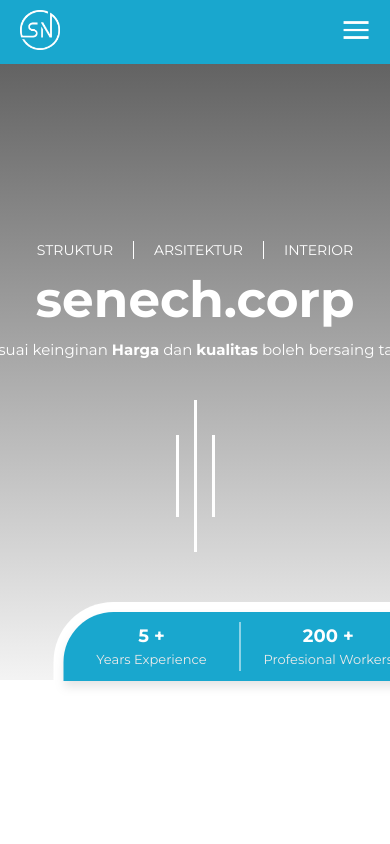
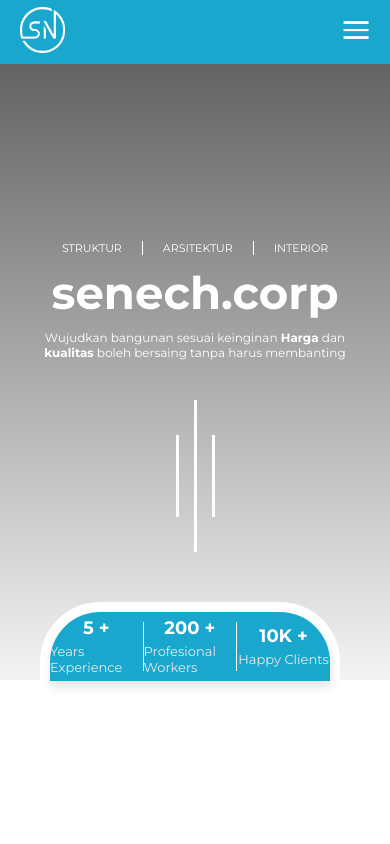
Before and after one commit to sakhanflh/senech-construction, a plain HTML site: page index.html in a window 390 px wide. Shown: the top 844 px of the page. Drawn offline with Linux system fonts and the light colour scheme.

Commit message:
add mobile but not clearly

```diff
--- a/style.css
+++ b/style.css
@@ -1458,18 +1458,23 @@ header {
         position: fixed;
         z-index: 99999;
     }
-.header-img-mobile{
-    width: 40px;
-}
+
+    .header-img-mobile {
+        width: 45px;
+    }
+
     .header-img-mobile img {
         width: 100%;
     }
-.hamburger{
+
+    .hamburger {
         width: 30px;
     }
+
     .hamburger img {
         width: 100%;
     }
+
     .nav-mobile {
         position: absolute;
         width: 100%;
@@ -1483,20 +1488,24 @@ header {
         transition: 0.5s ease-in-out;
         pointer-events: none;
     }
+
     .nav-mobile-active {
         height: 15rem;
         opacity: 1;
         pointer-events: visible;
     }
-.nav-mobile ul li a{
+
+    .nav-mobile ul li a {
         color: black;
         transition: opacity 0.5s ease-in-out;
         opacity: 0;
 
     }
+
     .nav-mobile-active ul li a {
         opacity: 1;
     }
+
     .nav-mobile ul {
         width: 100%;
         height: 100%;
@@ -1505,12 +1514,15 @@ header {
         gap: 0;
         flex-direction: column;
     }
-.nav-mobile ul li:hover{
-    background-color: #19A7CE;
-}
-.nav-mobile ul li:hover a{
-    color: white;
-}
+
+    .nav-mobile ul li:hover {
+        background-color: #19A7CE;
+    }
+
+    .nav-mobile ul li:hover a {
+        color: white;
+    }
+
     .nav-mobile ul li {
         width: 100%;
         height: 25%;
@@ -1518,8 +1530,46 @@ header {
         align-items: center;
         padding: 0 5%;
         color: black;
-
-}
+    }
+
+    #home {
+        width: 100%;
+    }
+
+    .hero-img-wrapper {
+        width: 100%;
+        padding: 5%;
+        box-sizing: border-box;
+    }
+
+    .hero-desc {
+        display: flex;
+        flex-direction: column;
+    }
+    .hero-desc div:first-child p{
+        font-size: 11px;
+    }
+    .hero-desc h1 {
+        font-size: 45px;
+    }
+    .hero-slogan {
+        width: 25%;
+    }
+    .hero-slogan p {
+        font-size: 12px;
+        text-align: center;
+    }
+    .utility-wrapper {
+        width: 300px;
+        transform: translateX(155%) translateY(-150px);
+    }
+    .utility {
+
+    }
+
+    /* .utility-wrapper{
+    display: none;
+} */
 
     /* .nav-mobile ul li a:first-child{
 }
@@ -1529,4 +1579,5 @@ header {
 
 
 }
+
 /* Media Query */
```
Lines whose indentation alone changed are shown as unchanged.
